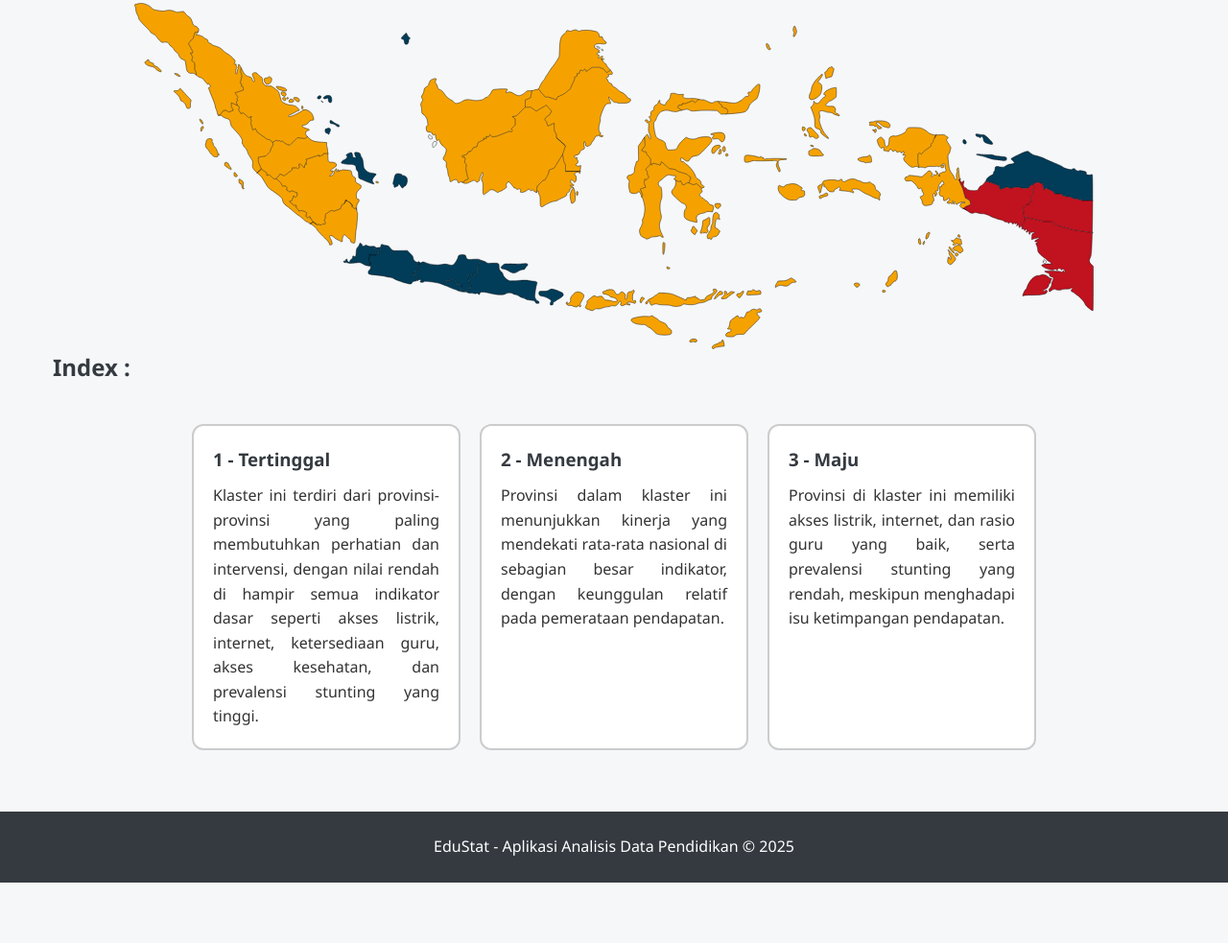
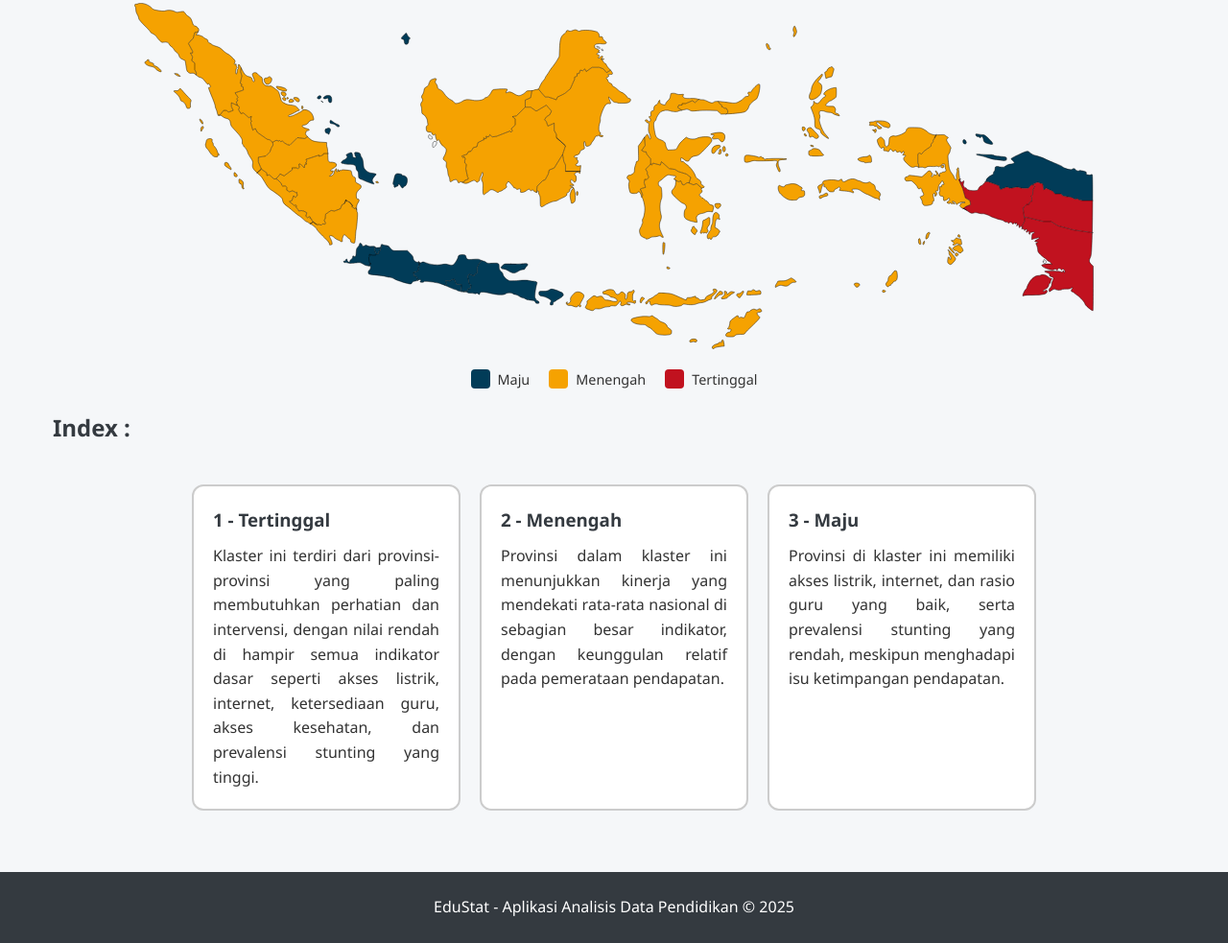
Before and after one commit to umarfaqih-20003/edustat.github.io, a plain HTML site: page index.html in a window 1280 px wide. Shown: the part 554-1537 px from the top of the page at 96% size. Before the commit the page ends 1474 px from the top, so only its background shows below. Drawn offline with Linux system fonts and the light colour scheme.

Commit message:
index.html

```diff
--- a/index.html
+++ b/index.html
@@ -361,6 +361,30 @@
         .index-card p {
             text-align: justify;
         }
+        /* Legend Styles */
+        .map-legend {
+            display: flex;
+            justify-content: center;
+            gap: 20px;
+            margin: 20px 0;
+            flex-wrap: wrap;
+        }
+
+        .legend-item {
+            display: flex;
+            align-items: center;
+            gap: 8px;
+        }
+
+        .legend-color {
+            width: 20px;
+            height: 20px;
+            border-radius: 4px;
+        }
+
+        .legend-label {
+            font-size: 0.9rem;
+        }
     </style>
 </head>
 <body>
@@ -411,6 +435,21 @@
                         <img src="indonesia-map.svg" usemap="#image-map" alt="Peta Indonesia" width="1000">
                         <div id="tooltip" class="tooltip"></div>
                     </div>
+
+                <div class="map-legend">
+                    <div class="legend-item">
+                        <div class="legend-color" style="background-color: #013c58;"></div>
+                        <span class="legend-label">Maju</span>
+                    </div>
+                    <div class="legend-item">
+                        <div class="legend-color" style="background-color: #f5a201;"></div>
+                        <span class="legend-label">Menengah</span>
+                    </div>
+                    <div class="legend-item">
+                        <div class="legend-color" style="background-color: #c1121f;"></div>
+                        <span class="legend-label">Tertinggal</span>
+                    </div>
+                </div>
 
                     <!-- Index Cluster Section -->
                 <h2>Index :</h2>
```
